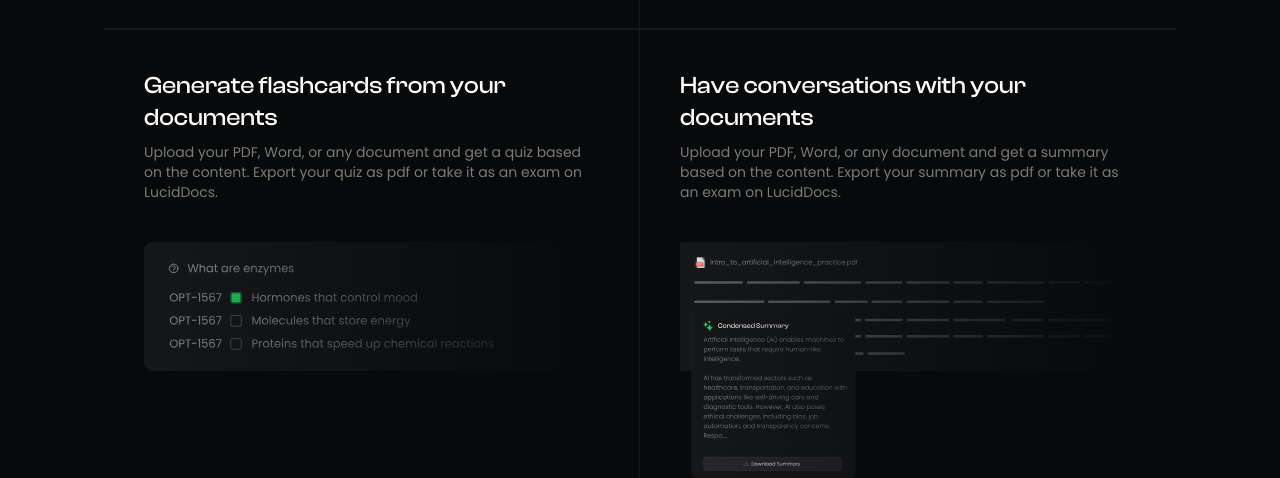
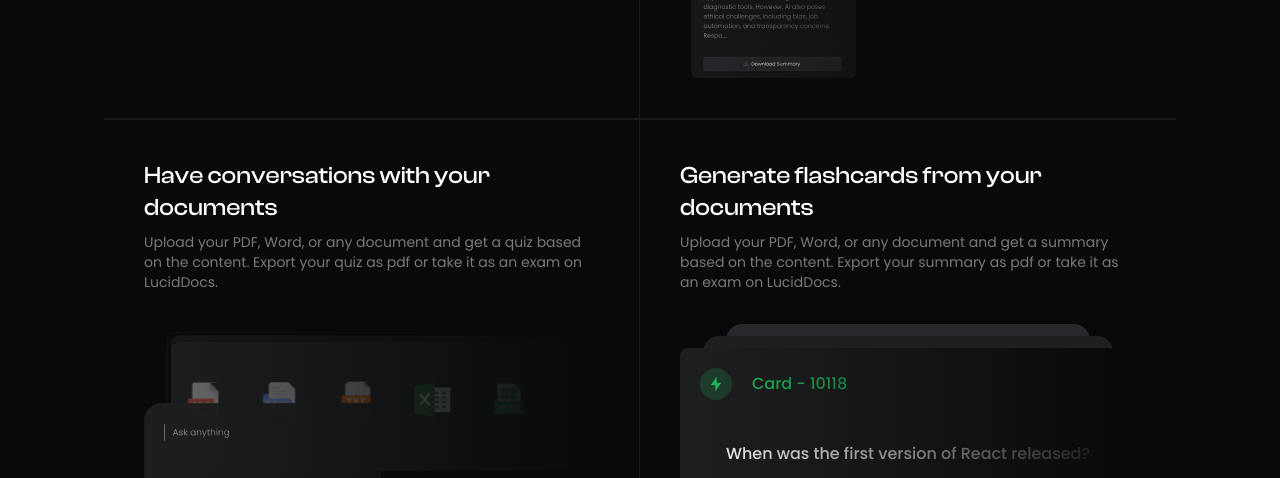
Before and after one commit to Codebee50/luciddocs-frontend, a Next.js app: page / in a window 1280 px wide. Shown: the part 2321-2799 px from the top of the page. Built offline with nearby package versions, Linux system fonts and the light colour scheme.

Commit message:
finish how people use structure

```diff
--- a/app/globals.css
+++ b/app/globals.css
@@ -59,6 +59,7 @@
 
   --color-bg-primary: #08090a;
   --color-quaternary: #28282c;
+  --color-card-gray: #1E1F21;
 
   --color-denary: #aaaaaa;
   --color-senary: #22c55e;
@@ -100,7 +101,7 @@ body {
     @apply max-w-[1200px] mx-auto px-6 md:px-10 lg:px-16 py-10 w-full;
   }
 
-  .section-con{
+  .section-con {
     @apply max-w-[1200px] mx-auto px-6 md:px-10 lg:px-16 w-full;
   }
 
@@ -117,8 +118,6 @@ body {
     scrollbar-width: none; /* Hide scrollbar for Firefox */
   }
 
-
-
   @keyframes school-scroll {
     0% {
       transform: translateX(0%);
@@ -128,8 +127,6 @@ body {
     }
   }
 
-
-
   .slide-track {
     display: flex;
     gap: 2.5rem; /* same as gap-10 in Tailwind */
@@ -137,14 +134,12 @@ body {
     width: max-content;
   }
 
-
   .tilted-image {
     transform: perspective(2900px) rotateX(25deg) rotateY(-15deg);
     transform-origin: center;
     box-shadow: 0 50px 100px rgba(0, 0, 0, 0.5);
     transition: transform 0.3s ease;
     transform-style: preserve-3d;
-
   }
 
   .tilted-image:hover {
@@ -211,7 +206,6 @@ body {
     position: relative;
   }
 
-
   .con-l4-base {
     background: var(--color-bg-primary);
     transform-origin: 0 0;
@@ -227,16 +221,15 @@ body {
     bottom: 0;
     left: 0;
     right: 0;
-  transform: translate(2%) scale(1.2) rotateX(47deg) rotateY(31deg) rotate(324deg);
+    transform: translate(2%) scale(1.2) rotateX(47deg) rotateY(31deg)
+      rotate(324deg);
   }
-
 
   .con-l4-threeD {
     transform-style: preserve-3d;
   }
 
   .con-l5 {
-
     height: 100%;
     position: absolute;
     left: 0;
@@ -253,3 +246,33 @@ body {
   border-color: hsl(var(--primary));
   box-shadow: 0 0 20px hsl(var(--primary) / 0.3);
 }
+
+.dashboard-preview-container {
+  perspective: 4000px;
+  transform-style: preserve-3d;
+  perspective-origin: 100% 0;
+
+}
+
+.dashboard-preview-container-inner{
+  transform: translate(2%) scale(1.2) rotateX(47deg) rotateY(31deg) rotate(324deg);
+  transform-origin: 0 0;
+  -webkit-backface-visibility: hidden;
+  backface-visibility: hidden;
+
+}
+
+
+.flashcards-container {
+  perspective: 2000px;
+  perspective-origin: 50%;
+  width: 100%;
+  height: 100%;
+}
+
+.flashcard-card{
+  transform: skewY(-4deg) rotateX(-14deg) rotateY(20deg) translateZ(calc(-1 * 180px)) translateX(calc(10% + 3%)) translateY(-15%);
+  transform-style: preserve-3d;
+  transition: .32s var(--ease-out-quad);
+  transition-property: transform, background;
+}
--- a/sections/Benefits.tsx
+++ b/sections/Benefits.tsx
@@ -11,6 +11,7 @@ import FlashcardLandingPageDemo from "@/components/landing/FlashcardLandingPageD
 import SummarizeContentIllustration from "@/components/landing/SummarizeContentIllustration";
 import GenerateQuizIllustrationContent from "@/components/landing/GenerateQuizIllustrationContent";
 import Marquee from "@/components/Marquee";
+import { RiFlashlightFill } from "react-icons/ri";
 
 const fadeUpVariant: Variants = {
   hidden: { opacity: 0, y: 40 },
@@ -44,8 +45,6 @@ const Benefits = () => {
               content. Export your quiz as pdf or take it as an exam on
               LucidDocs.
             </p>
-
-
           </div>
 
           <div className="w-full mt-10 relative">
@@ -89,7 +88,7 @@ const Benefits = () => {
         <div className="border-t md:border-r border-b border-denary/10 max-sm:py-7 sm:p-10">
           <div className="flex flex-col gap-2">
             <h1 className="text-white text-2xl font-medium font-clash">
-              Generate flashcards from your documents
+              Have conversations with your documents{" "}
             </h1>
             <p className="text-denary/70 font-poppins text-sm">
               Upload your PDF, Word, or any document and get a quiz based on the
@@ -100,7 +99,7 @@ const Benefits = () => {
 
           <div className="w-full mt-10 relative">
             <Image
-              src="/images/bgroup/mcqs.svg"
+              src="/images/bgroup/askanything.svg"
               alt="quiz"
               width={500}
               height={500}
@@ -113,7 +112,7 @@ const Benefits = () => {
         <div className="border-t border-b border-denary/10 max-sm:py-7 sm:p-10 ">
           <div className="flex flex-col gap-2">
             <h1 className="text-white text-2xl font-medium font-clash">
-              Have conversations with your documents{" "}
+              Generate flashcards from your documents
             </h1>
             <p className="text-denary/70 font-poppins text-sm">
               Upload your PDF, Word, or any document and get a summary based on
@@ -122,16 +121,43 @@ const Benefits = () => {
             </p>
           </div>
 
-          <div className="w-full mt-10 relative">
+          <div className="relative mt-14 w-full stack">
+
+          <div className="w-[80%] bg-quaternary h-[200px] flex flex-row items-center justify-center -mt-6 mx-auto rounded-2xl"></div>
+          <div className="w-[90%] bg-card-gray h-[200px] flex flex-row items-center justify-center -mt-3 mx-auto rounded-2xl"></div>
+
+            <div className="w-full h-[200px] bg-card-gray rounded-lg flex flex-col p-5 justify-between">
+              <div className="flex flex-row items-center gap-5">
+                <div className="bg-senary/20 rounded-full p-2">
+                  <RiFlashlightFill className="text-senary" />
+                </div>
+                <p className="text-senary font-medium">Card - 10118</p>
+              </div>
+
+              <div>
+                <p className="text-white text-center font-medium">
+                  When was the first version of React released?
+                </p>
+              </div>
+
+              <div className="flex flex-row items-center justify-center gap-2 font-light text-sm">
+                <p>See answer </p>
+              </div>
+            </div>
+            <div className="absolute inset-0 bg-linear-to-r from-transparent to-bg-primary z-20"></div>
+          </div>
+
+          {/* <div className="w-full mt-10 relative flashcards-container">
             <Image
               src="/images/bgroup/summary.svg"
               alt="quiz"
               width={500}
               height={500}
+              className="flashcard-card"
             />
 
             <div className="absolute inset-0 bg-linear-to-r from-transparent to-bg-primary z-20"></div>
-          </div>
+          </div> */}
         </div>
       </div>
 
--- a/sections/HeroSection.tsx
+++ b/sections/HeroSection.tsx
@@ -130,7 +130,7 @@ const HeroSection = () => {
         </div>
       </div>
 
-      <div className=" relative hidden">
+      <div className=" relative">
         <div className="con-l1">
           <div className="con-l2 bleed-l1">
             <div className="con-l3">
@@ -152,7 +152,36 @@ const HeroSection = () => {
         </div>
       </div>
 
-      <div className="w-full py-10 relative ">
+
+      {/* con l1 */}
+      <div className="pl-[24px] pr-[24px] 2xl:max-w-[1024px] w-full ml-auto mr-auto relative overflow-hidden">
+        {/* con l2 bleed-l1 */}
+        <div className="pointer-events-none relative">
+          {/* con l3 */}
+          <div className="w-full">
+            {/* con-l4 */}
+            <div className="dashboard-preview-container relative  w-full h-full">
+              {/* con-l4-base con-l4-threeD */}
+              <div className="dashboard-preview-container-inner mt-[80px] sm:mt-[150px] bg-bg-primary max-w-[1600px]">
+              {/* <div className="dashboard-preview-container-inner mt-[80px] sm:mt-[150px] bg-bg-primary max-w-[1600px] sm:h-[900px]"> */}
+                <Image
+                  src="/images/Dashboard.svg"
+                  alt="Dashboard preview"
+                  width={1000}
+                  height={1000}
+                  className="w-full h-full object-top "
+                />
+              </div>
+            </div>
+          </div>
+
+        </div>
+
+        <div className="absolute inset-0 z-20 bg-linear-to-r from-transparent w-screen max-sm:hidden  to-bg-primary"></div>
+
+      </div>
+
+      {/* <div className="w-full py-10 relative ">
         <motion.div className="w-[95%] lg:w-full max-w-[1200px] mx-auto  rounded-lg p-2 z-10 bg-bg-primary border border-denary/30 tilted-image">
           <Image
             src="/images/Dashboard.svg"
@@ -166,7 +195,7 @@ const HeroSection = () => {
 
         <motion.div className="bg-linear-to-b from-transparent via-black/10 to-background absolute inset-0 z-20"></motion.div>
 
-      </div>
+      </div> */}
     </motion.div>
   );
 };
```
Also changed, not shown: public/images/bgroup/askanything.svg (added). Lines whose indentation alone changed are shown as unchanged.
